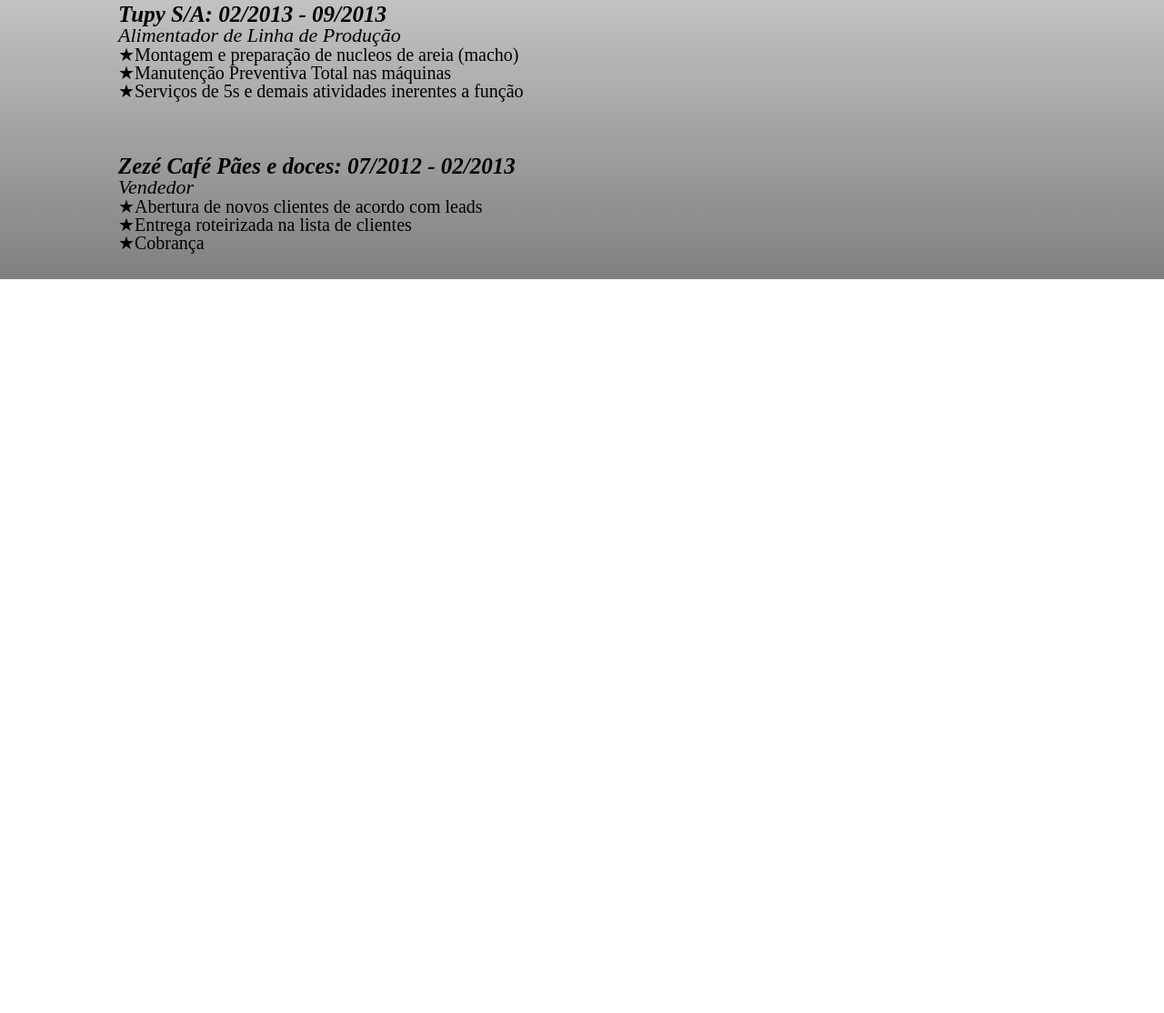
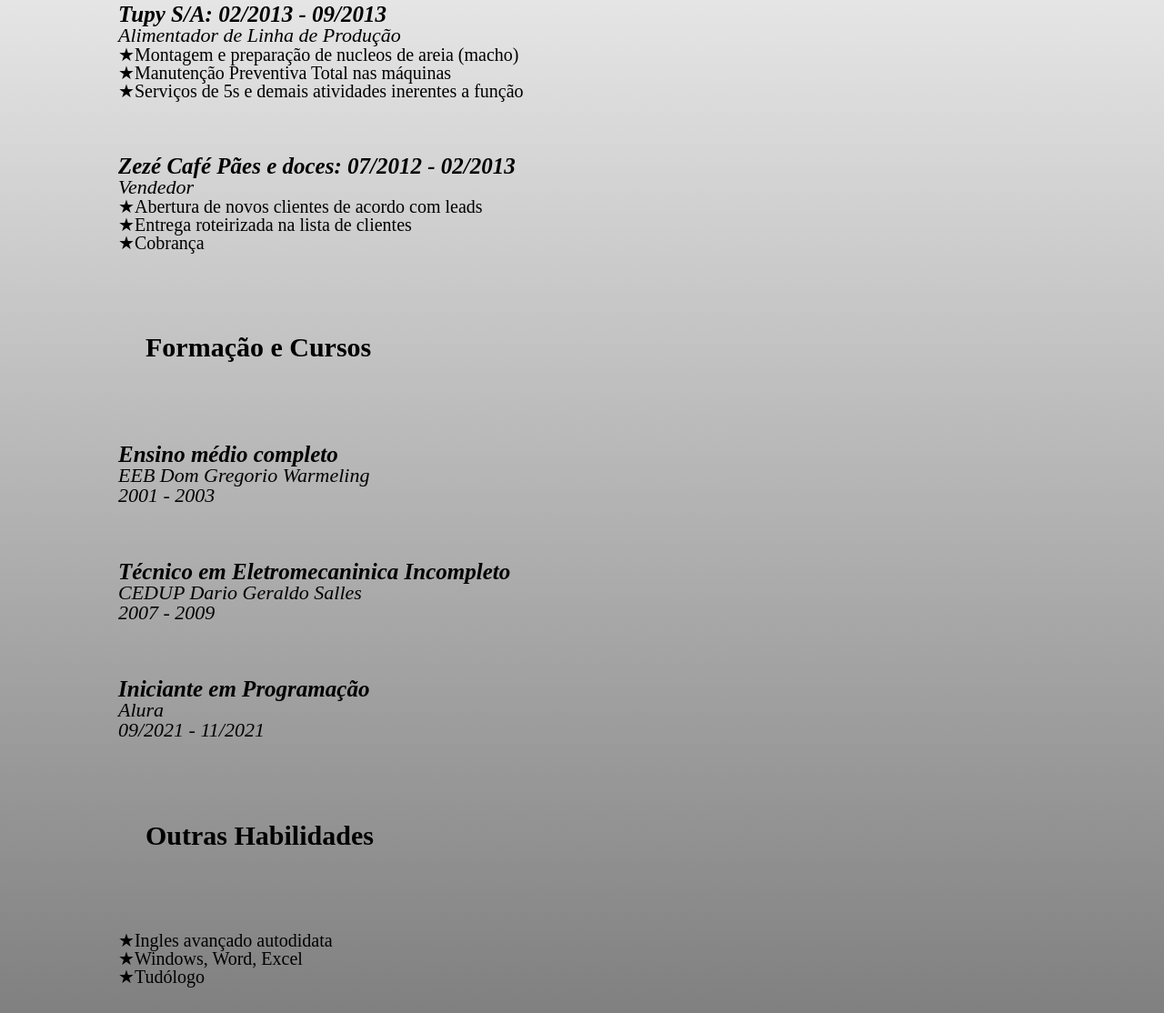
Before and after one commit to moacirAqui/meuCurriculo, a plain HTML site: page index.html in a window 1280 px wide. Shown: the part 682-1796 px from the top of the page at 91% size. Before the commit the page ends 989 px from the top, so only its background shows below. Drawn offline with Linux system fonts and the light colour scheme.

Commit message:
Acrescentado e estilizado sections de Cursos e Formações e outras habilidades

```diff
--- a/index.html
+++ b/index.html
@@ -48,8 +48,40 @@
                     <li class="itens">Cobrança</li>
                 </ul>
             </div>
-
-
+        </section>
+        <section class="formacoes">
+            <h3 class="tituloPrincipal">Formação e Cursos</h3>
+            <div class="listaFormacoes">
+                <ul>
+                    <li class="curso">Ensino médio completo</li>
+                    <li class="instituicao">EEB Dom Gregorio Warmeling</li>
+                    <li class="periodo">2001 - 2003</li>
+                </ul>
+            </div>
+            <div class="listaFormacoes">
+                <ul>
+                    <li class="curso">Técnico em Eletromecaninica Incompleto</li>
+                    <li class="instituicao">CEDUP Dario Geraldo Salles</li>
+                    <li class="periodo">2007 - 2009</li>
+                </ul>
+            </div>
+            <div class="listaFormacoes">
+                <ul>
+                    <li class="curso">Iniciante em Programação</li>
+                    <li class="instituicao">Alura</li>
+                    <li class="periodo">09/2021 - 11/2021</li>
+                </ul>
+            </div>
+        </section>
+        <section class="outrasHabilidades">
+            <h4 class="tituloPrincipal">Outras Habilidades</h4>
+            <div class="listaHabilidades">
+                <ul>
+                    <li class="habilidades">Ingles avançado autodidata</li>
+                    <li class="habilidades">Windows, Word, Excel</li>
+                    <li class="habilidades">Tudólogo</li>
+                </ul>
+            </div>
         </section>
     </main>
 </body>
--- a/main.css
+++ b/main.css
@@ -37,41 +37,46 @@
     transition: 300ms;
 }
 
-.experiencia {
+.experiencia, .formacoes, .outrasHabilidades {
     margin-left: 100px;
 }
 
 .tituloPrincipal {
-    text-align: center;
+    text-align: left;
     font-size: 30px;
     font-weight: bold;
     margin: 2em;
 }
 
-.empresas {
+.empresas, .listaFormacoes, .listaHabilidades {
     padding: 30px;
 }
 
-.tituloExperiencia {
+.tituloExperiencia, .curso {
     font-size: 25px;
     font-style: italic;
     font-weight: bold;
 
 }
 
-.cargo{
+.cargo, .instituicao{
     font-size: 22px;
     font-style: italic;
 }
 
-.itens {
+.itens, .habilidades {
     font-size: 20px;
 }
 
-.itens:before {
+.itens:before, .habilidades:before {
 	content: "★";
 }
 
 main {
     background: linear-gradient(white, gray);
 }
+
+.periodo {
+    font-size: 22px;
+    font-style: italic;
+}
```
